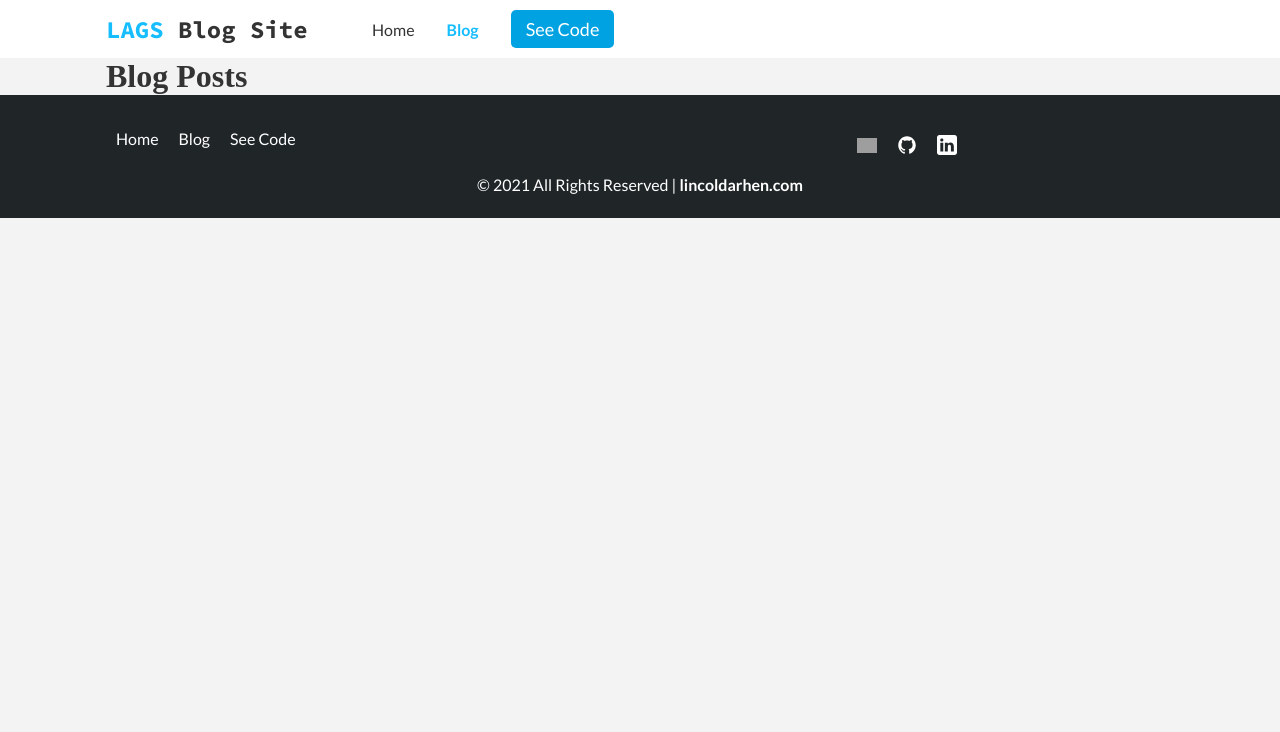
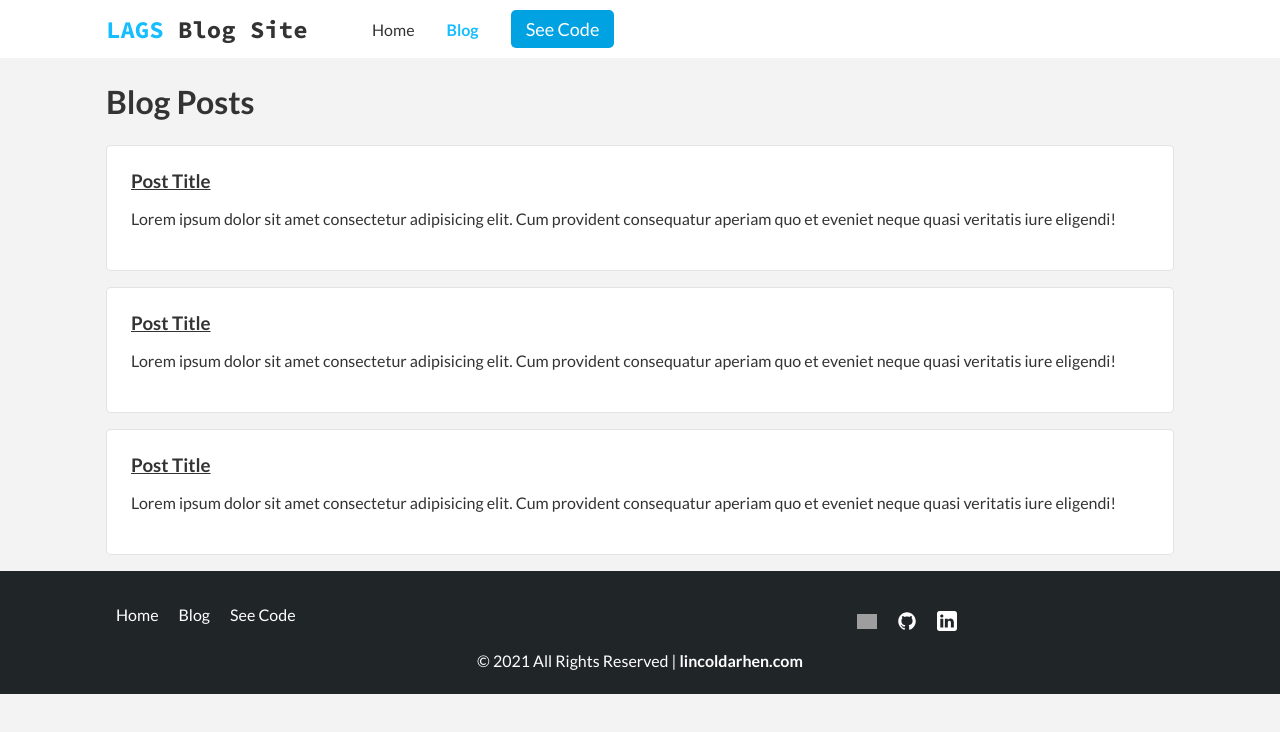
Before and after one commit to rhen99/React-Showcase-Blog-, a React (Create React App) app: page /blog in a window 1280 px wide. Shown: the top 732 px of the page. Built offline with nearby package versions, Linux system fonts and the light colour scheme; grey boxes are pictures that could not be loaded.

Commit message:
blog page created

```diff
--- a/src/components/Blog/Blog.js
+++ b/src/components/Blog/Blog.js
@@ -1,9 +1,13 @@
+import BlogItem from "../BlogItem/BlogItem";
 import "./Blog.scss";
 function Blog() {
     return (
         <>
             <div className="container blog">
                 <h1 className="blog-title">Blog Posts</h1>
+                <BlogItem/>
+                <BlogItem/>
+                <BlogItem/>
             </div>
         </>
     )
--- a/src/components/Blog/Blog.scss
+++ b/src/components/Blog/Blog.scss
@@ -0,0 +1,6 @@
+.blog {
+  &-title {
+    font-family: "Lato", sans-serif;
+    margin: 24px 0;
+  }
+}
--- /dev/null
+++ b/src/components/BlogItem/BlogItem.js
@@ -0,0 +1,14 @@
+import "./BlogItem.scss";
+
+function BlogItem() {
+    return (
+        <div className="card">
+            <div className="card-body">
+                <a href="#" className="blog-post-title"><h3 className="card-title">Post Title</h3></a>
+                <p className="card-text">Lorem ipsum dolor sit amet consectetur adipisicing elit. Cum provident consequatur aperiam quo et eveniet neque quasi veritatis iure eligendi!</p>
+            </div>
+        </div>
+    )
+}
+
+export default BlogItem
--- /dev/null
+++ b/src/components/BlogItem/BlogItem.scss
@@ -0,0 +1,11 @@
+.card {
+  margin-bottom: 16px;
+}
+.blog {
+  &-post {
+    &-title {
+      color: #333;
+      text-decoration: underline;
+    }
+  }
+}
```
Also changed, not shown: 1 other file (tests, documents, lock files or other folders).
